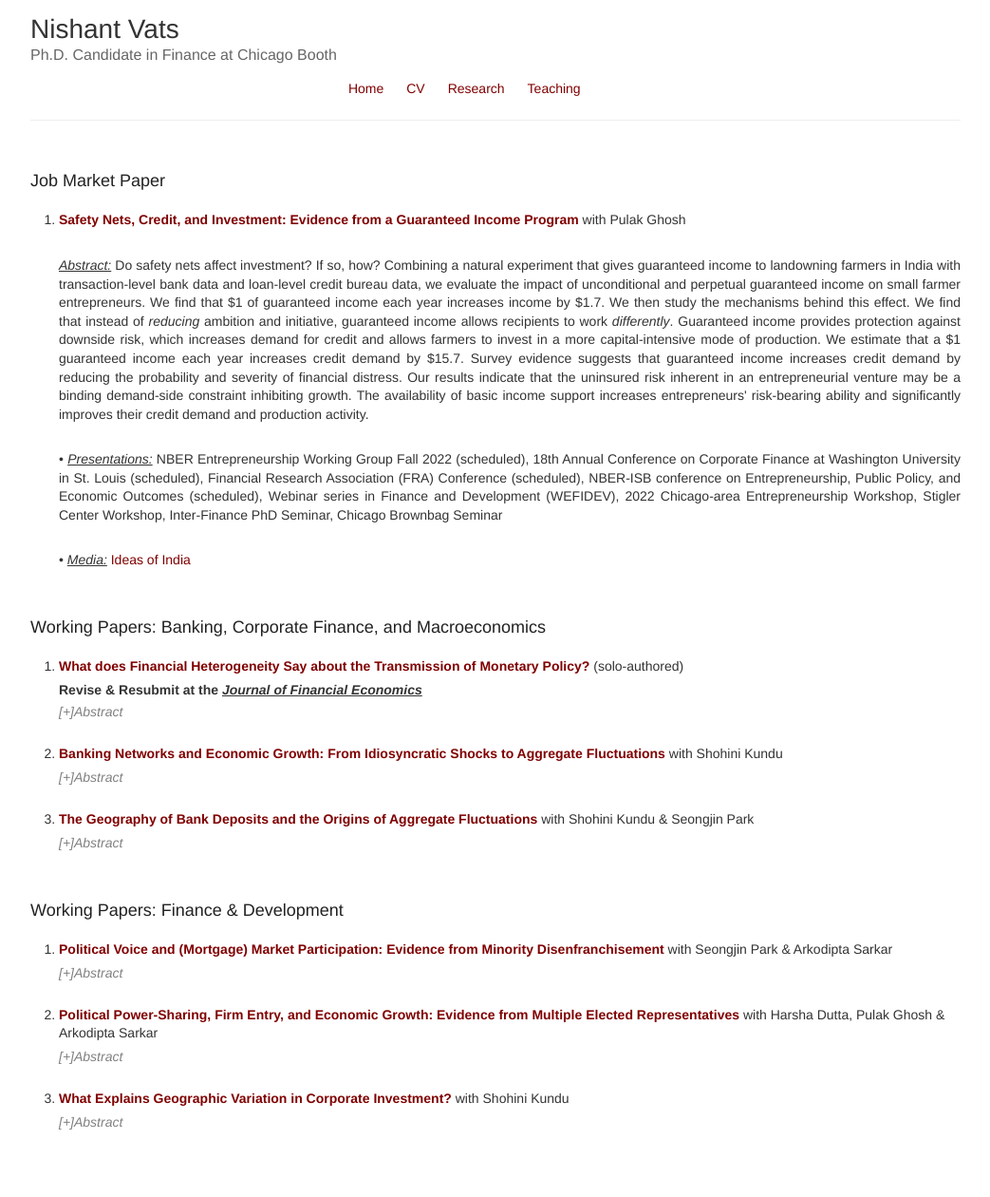
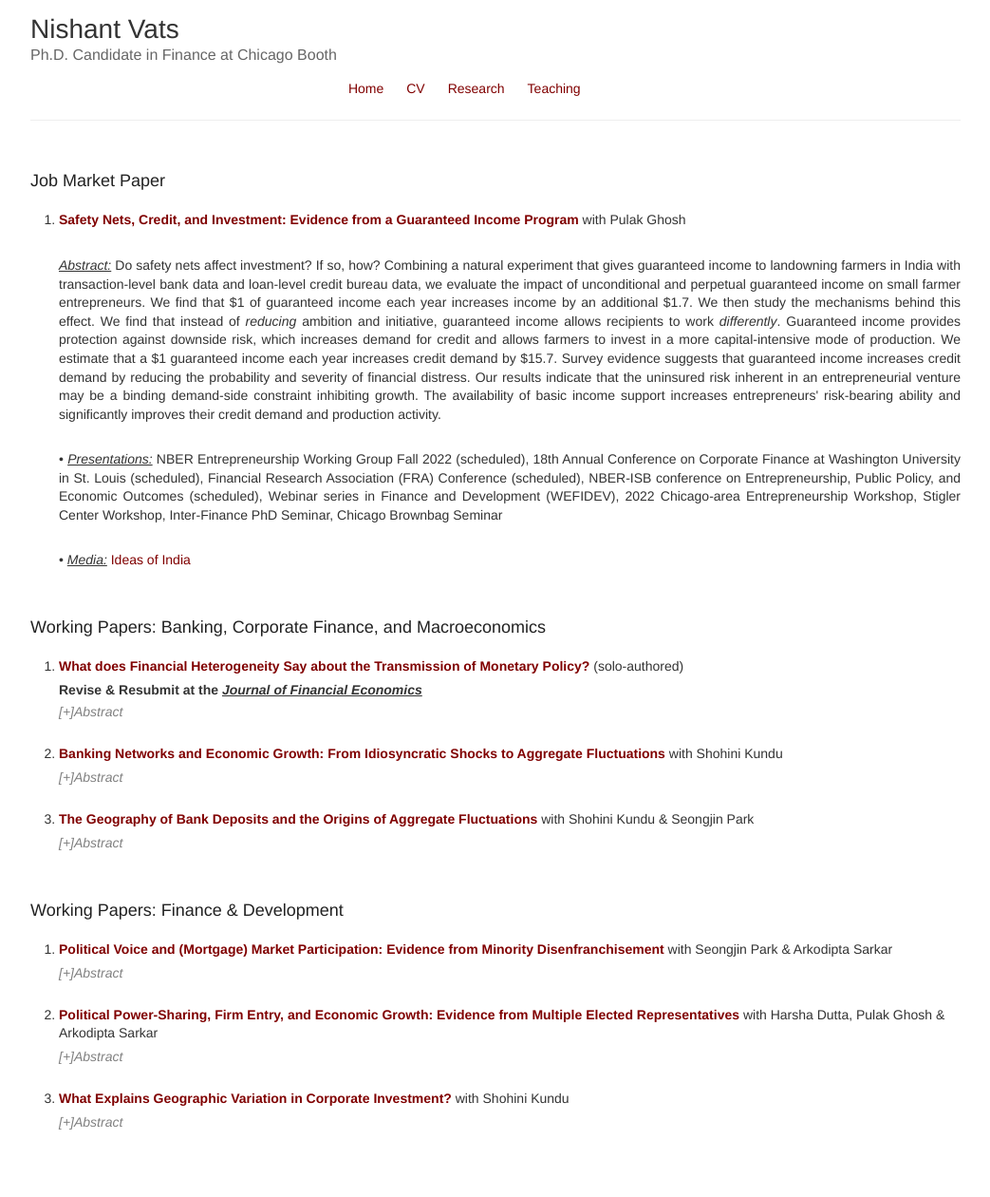
Before and after one commit to nishvats/nishvats.github.io, a Jekyll site: the page built from research.html, in a window 1280 px wide. Shown: the whole page at 95% size, without its empty margins (118-1161 px from the left). Built offline with Jekyll 4.4.1, drawn with Linux system fonts in a browser that asks for light colours.

Commit message:
Update research.html

```diff
--- a/research.html
+++ b/research.html
@@ -7,7 +7,7 @@
 
     <li> <b><a href="/Documents/Vats_JMP_Booth.pdf">Safety Nets, Credit, and Investment: Evidence from a Guaranteed Income Program</a></b> with Pulak Ghosh </li>
     <br>
-    <p align="justify"> <u><em>Abstract:</em></u> Do safety nets affect investment? If so, how? Combining a natural experiment that gives guaranteed income to landowning farmers in India with transaction-level bank data and loan-level credit bureau data, we evaluate the impact of unconditional and perpetual guaranteed income on small farmer entrepreneurs. We find that $1 of guaranteed income each year increases income by $1.7. We then study the mechanisms behind this effect. We find that instead of <em>reducing</em> ambition and initiative, guaranteed income allows recipients to work <em>differently</em>. Guaranteed income provides protection against downside risk, which increases demand for credit and allows farmers to invest in a more capital-intensive mode of production. We estimate that a $1 guaranteed income each year increases credit demand by $15.7. Survey evidence suggests that guaranteed income increases credit demand by reducing the probability and severity of financial distress. Our results indicate that the uninsured risk inherent in an entrepreneurial venture may be a binding demand-side constraint inhibiting growth. The availability of basic income support increases entrepreneurs' risk-bearing ability and significantly improves their credit demand and production activity. </p>
+    <p align="justify"> <u><em>Abstract:</em></u> Do safety nets affect investment? If so, how? Combining a natural experiment that gives guaranteed income to landowning farmers in India with transaction-level bank data and loan-level credit bureau data, we evaluate the impact of unconditional and perpetual guaranteed income on small farmer entrepreneurs. We find that $1 of guaranteed income each year increases income by an additional $1.7. We then study the mechanisms behind this effect. We find that instead of <em>reducing</em> ambition and initiative, guaranteed income allows recipients to work <em>differently</em>. Guaranteed income provides protection against downside risk, which increases demand for credit and allows farmers to invest in a more capital-intensive mode of production. We estimate that a $1 guaranteed income each year increases credit demand by $15.7. Survey evidence suggests that guaranteed income increases credit demand by reducing the probability and severity of financial distress. Our results indicate that the uninsured risk inherent in an entrepreneurial venture may be a binding demand-side constraint inhibiting growth. The availability of basic income support increases entrepreneurs' risk-bearing ability and significantly improves their credit demand and production activity. </p>
     <br>
     <p align="justify">• <u><em>Presentations:</em></u> NBER Entrepreneurship Working Group Fall 2022 (scheduled), 18th Annual Conference on Corporate Finance at Washington University in St. Louis (scheduled), Financial Research Association (FRA) Conference (scheduled), NBER-ISB conference on Entrepreneurship, Public Policy, and Economic Outcomes (scheduled), Webinar series in Finance and Development (WEFIDEV), 2022 Chicago-area Entrepreneurship Workshop, Stigler Center Workshop, Inter-Finance PhD Seminar, Chicago Brownbag Seminar </p>
     <br>
```
